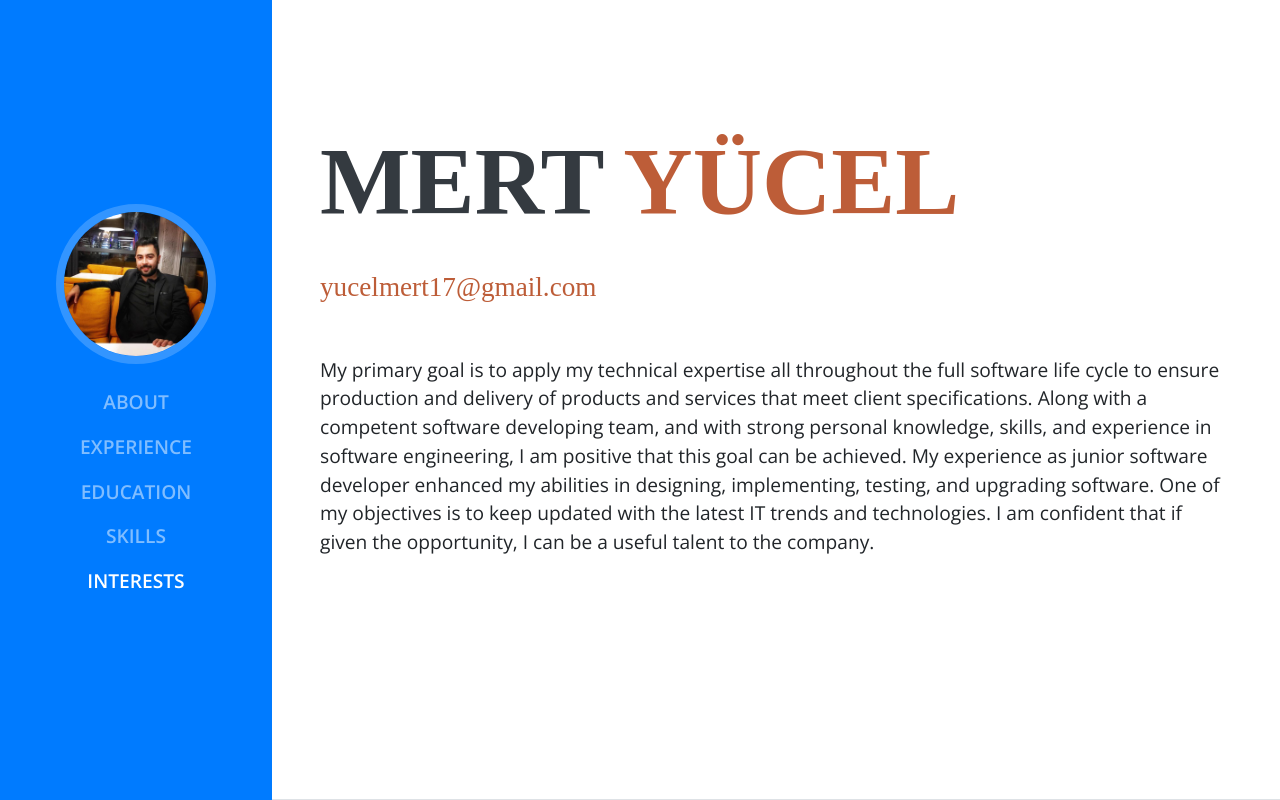
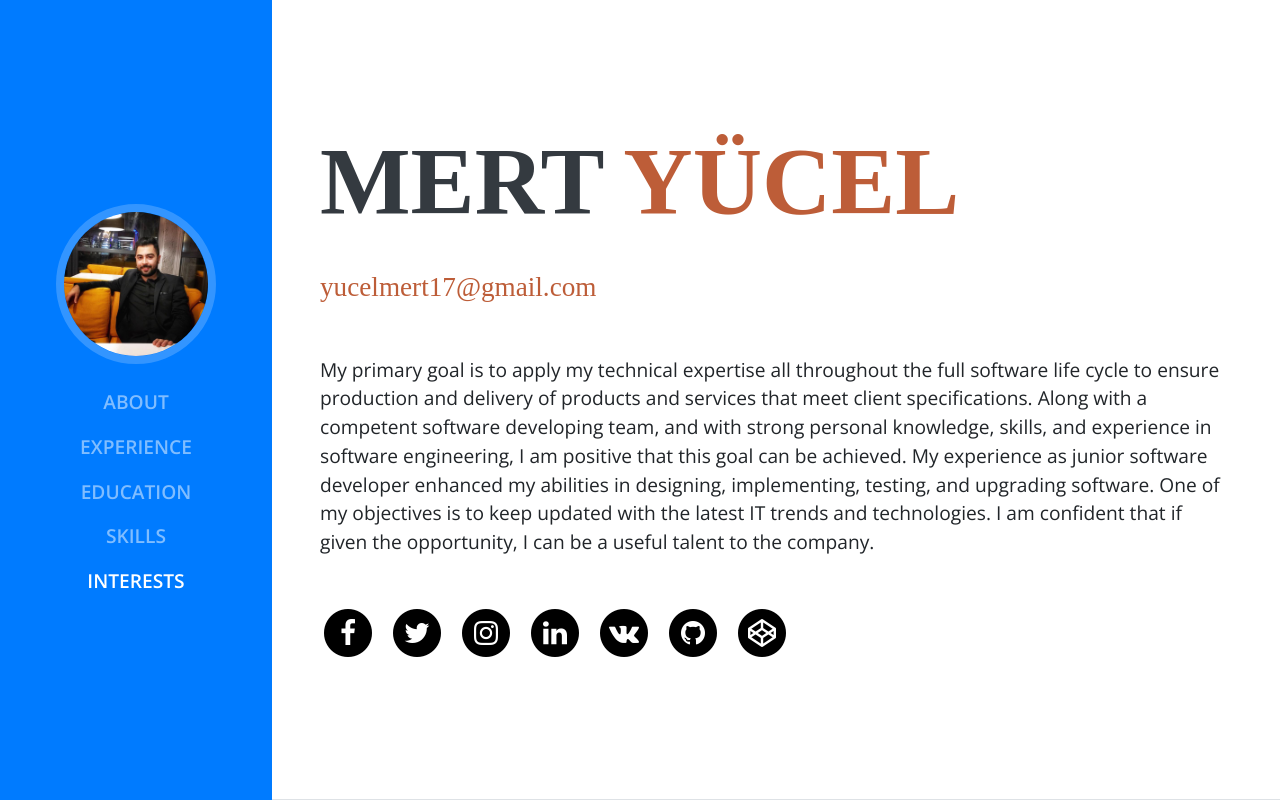
Before and after one commit to mertyucel/mertyucel.github.io, a website: page index.html in a window 1280 px wide. Shown: the top 800 px of the page. Drawn offline with nearby package versions, Linux system fonts and the light colour scheme; files that its build step writes are made by us from their sources; files whose address does not match are found by name; a web font is replaced by a local one.

Commit message:
Update index.html

```diff
--- a/index.html
+++ b/index.html
@@ -18,9 +18,9 @@
     <!-- Custom fonts for this template -->
     <link href="https://fonts.googleapis.com/css?family=Saira+Extra+Condensed:100,200,300,400,500,600,700,800,900" rel="stylesheet">
     <link href="https://fonts.googleapis.com/css?family=Open+Sans:300,300i,400,400i,600,600i,700,700i,800,800i" rel="stylesheet">
-    <link href="vendor/font-awesome/css/font-awesome.min.css" rel="stylesheet">
-    <link href="vendor/devicons/css/devicons.min.css" rel="stylesheet">
-    <link href="vendor/simple-line-icons/css/simple-line-icons.css" rel="stylesheet">
+    <link href="font-awesome/css/font-awesome.min.css" rel="stylesheet">
+    <link href="devicons/css/devicons.min.css" rel="stylesheet">
+    <link href="simple-line-icons/css/simple-line-icons.css" rel="stylesheet">
     <link rel="stylesheet" href="https://cdn.rawgit.com/konpa/devicon/df6431e323547add1b4cf45992913f15286456d3/devicon.min.css">
 
 
```
